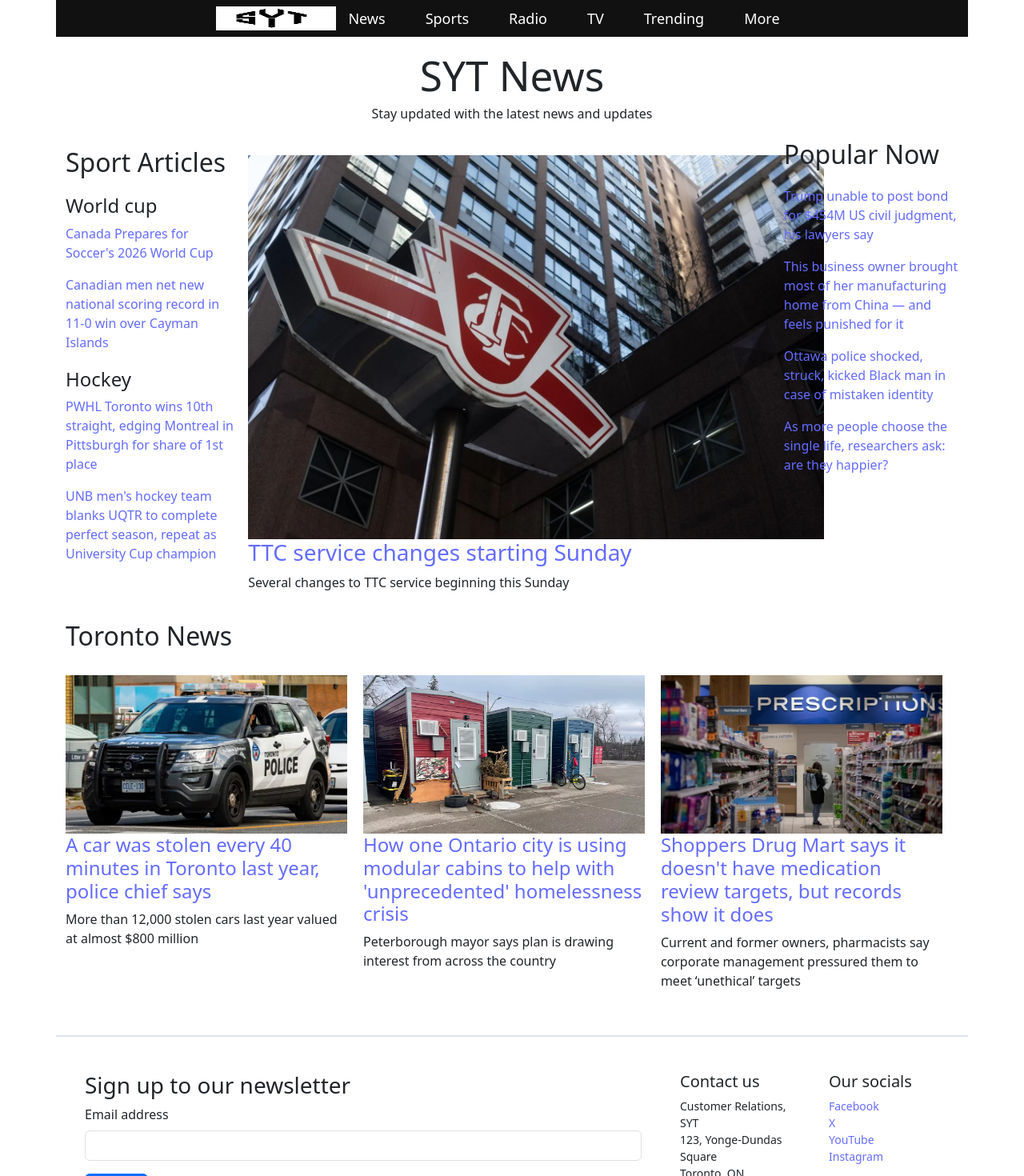
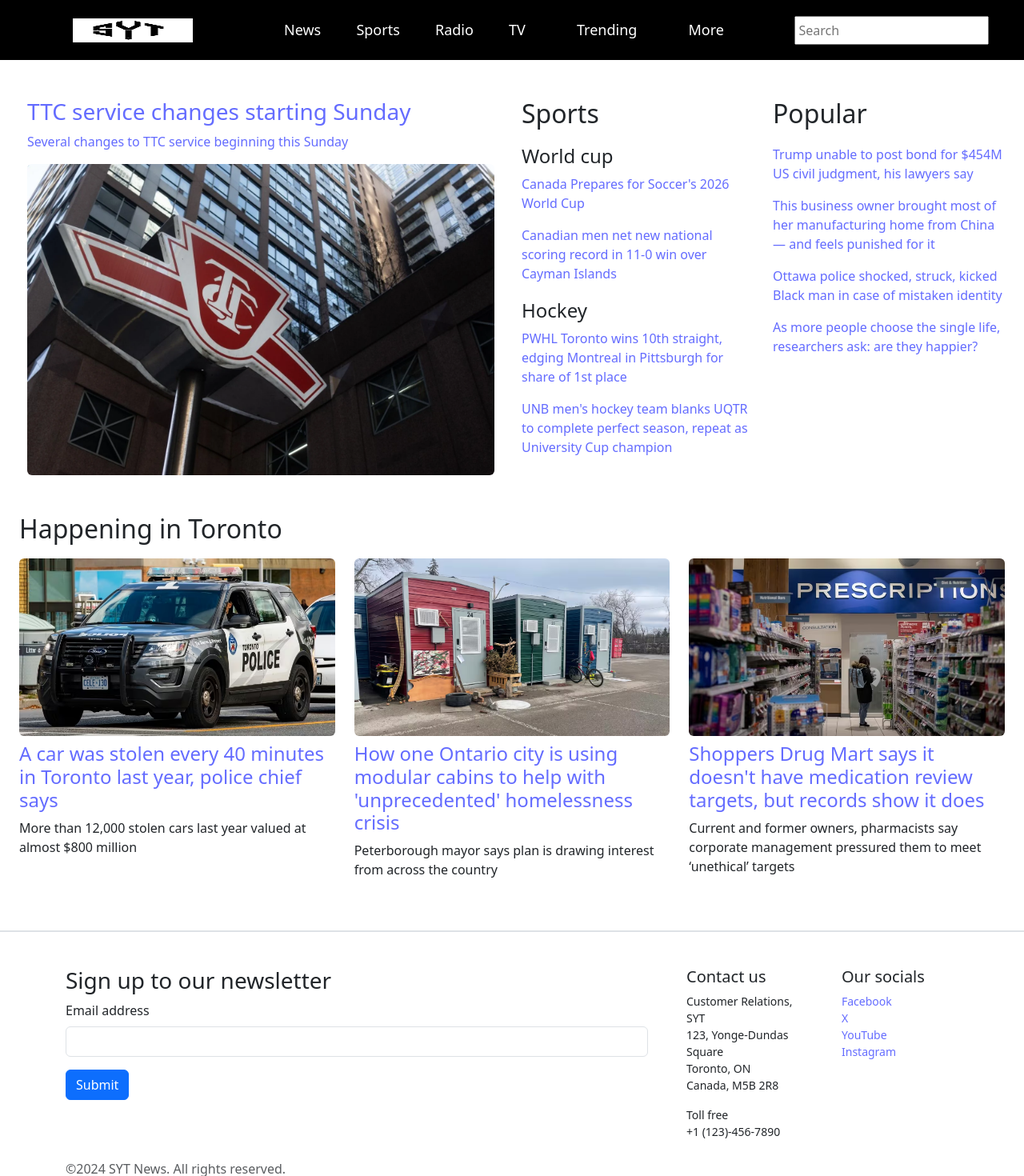
Before and after one commit to Trev241/news, a React (Vite) app: page / in a window 1280 px wide. Shown: the top 1470 px of the page at 80% size. Built offline with nearby package versions, Linux system fonts and the light colour scheme.

Commit message:
Add search functionality

```diff
--- a/package.json
+++ b/package.json
@@ -14,7 +14,7 @@
     "bootstrap": "^5.3.3",
     "react": "^18.2.0",
     "react-dom": "^18.2.0",
-    "react-router-dom": "^5.2.0"
+    "react-router-dom": "^6.22.3"
   },
   "devDependencies": {
     "@types/react": "^18.2.55",
--- a/src/App.jsx
+++ b/src/App.jsx
@@ -1,5 +1,5 @@
 import React from "react";
-import { BrowserRouter as Router, Route, Switch } from "react-router-dom";
+import { BrowserRouter as Router, Route, Routes } from "react-router-dom";
 import Home from "./pages/Home/Home.jsx";
 import Article from "./pages/Article/Article.jsx";
 import News from "./pages/News/News.jsx";
@@ -21,6 +21,7 @@ import image3 from "./assets/articles/putin.jpg";
 import image4 from "./assets/articles/tax.jpg";
 import image5 from "./assets/articles/ttc.jpg";
 import image6 from "./assets/articles/worldcup.jpg";
+import Search from "./pages/Search/Search.jsx";
 
 const App = () => {
   const articles = {
@@ -35,28 +36,26 @@ const App = () => {
   return (
     <Router>
       <Navbar />
-      <div>
-        <Switch>
-          <Route path="/" exact component={Home} />
-          <Route exact path="/article" component={Article} />
+      <Routes>
+        <Route index path="/" element={<Home />} />
+        {/* <Route exact path="/article" component={Article} /> */}
         {Object.entries(articles).map((entry, idx) => {
           return (
             <Route
               key={idx}
               path={`/article/${entry[0]}`}
-                render={(props) => (
+              element={
                 <Article
                   articlePath={entry[1].contentPath}
                   imagePath={entry[1].image}
-                    {...props}
                 />
-                )}
+              }
             />
           );
         })}
-          <Route path="/news" component={News} />
-        </Switch>
-      </div>
+        <Route path="/search" element={<Search />} />
+        <Route path="/news" element={<News />} />
+      </Routes>
       <Footer />
     </Router>
   );
--- a/src/components/Footer/Footer.jsx
+++ b/src/components/Footer/Footer.jsx
@@ -26,7 +26,7 @@ const Footer = () => {
               </button>
             </form>
           </div>
-          <div className="col-md-2">
+          <div className="col-sm">
             <h5>Contact us</h5>
             <div className="small">
               <address>
@@ -40,7 +40,7 @@ const Footer = () => {
               <p>+1 (123)-456-7890</p>
             </div>
           </div>
-          <div className="col-md-2">
+          <div className="col-sm">
             <h5>Our socials</h5>
             <ul className="small m-0 p-0">
               <li>
--- a/src/components/NavBar/NavBar.css
+++ b/src/components/NavBar/NavBar.css
@@ -1,7 +1,7 @@
 .navbar {
   background-color: #111;
   color: #fff;
-   padding: 15px 0;
+  /* padding: 15px 0; */
 }
 
 .navbar-container {
@@ -52,5 +52,4 @@
     height: 20px;
     width: 100px;
   }
-
 }
--- a/src/components/NavBar/NavBar.jsx
+++ b/src/components/NavBar/NavBar.jsx
@@ -1,11 +1,22 @@
 import React from "react";
 import "./NavBar.css";
+import { useNavigate } from "react-router-dom";
 
 const Navbar = () => {
+  const navigate = useNavigate();
+
+  const onSearch = (e) => {
+    e.preventDefault();
+
+    let query = e.target.query.value;
+    navigate(`/search?query=${query}`);
+  };
+
   return (
-    <nav className="navbar">
-      <div className="navbar-container">
-        <div className="navbar-logo">
+    <nav className="bg-black p-2">
+      <div className="container-fluid">
+        <div className="row">
+          <div className="col d-flex justify-content-center align-items-center navbar-logo">
             <a href="/">
               <img
                 src="/src/images/logo.png"
@@ -15,18 +26,20 @@ const Navbar = () => {
               />
             </a>
           </div>
-        <ul className="navbar-menu">
-          <li className="navbar-item">
+
+          <div className="col-lg-6 p-3">
+            <ul className="d-flex flex-wrap m-0 p-0 justify-content-between">
+              <li className="">
                 <a href="/news" className="navbar-link">
                   News
                 </a>
               </li>
-          <li className="navbar-item">
+              <li className="">
                 <a href="/sport" className="navbar-link">
                   Sports
                 </a>
               </li>
-          <li className="navbar-item">
+              <li className="">
                 <a href="/radio" className="navbar-link">
                   Radio
                 </a>
@@ -48,6 +61,14 @@ const Navbar = () => {
               </li>
             </ul>
           </div>
+
+          <div className="col d-flex justify-content-center align-items-center">
+            <form onSubmit={onSearch}>
+              <input id="query" className="p-1" placeholder="Search" />
+            </form>
+          </div>
+        </div>
+      </div>
     </nav>
   );
 };
--- a/src/pages/Home/Home.jsx
+++ b/src/pages/Home/Home.jsx
@@ -4,117 +4,158 @@ import toronto_n1 from "./../../assets/toronto-news/toronto-n1.png";
 import toronto_n2 from "./../../assets/toronto-news/toronto-n2.png";
 import toronto_n3 from "./../../assets/toronto-news/toronto-n3.png";
 import "./Home.css";
+import { Link } from "react-router-dom";
 
 const Home = () => {
   return (
-      <div className="container">
-         <header>
-            <h1>SYT News</h1>
-            <p>Stay updated with the latest news and updates</p>
-         </header>
-         <div className="main-content">
-            <section className="sidebar">
+    <div className="container-fluid">
+      <div className="container-fluid my-5 main-content">
+        <div className="row">
+          <section className="col-lg-6 main-feature">
+            <div className="featured-news">
+              <div className="news-list">
+                <div>
+                  <Link to="article/ttc">
+                    <h3>TTC service changes starting Sunday</h3>
+                    <p>Several changes to TTC service beginning this Sunday</p>
+                    <img
+                      className="rounded img-fluid"
+                      src={image}
+                      alt="Featured News 1"
+                    />
+                  </Link>
+                </div>
+              </div>
+            </div>
+          </section>
+          <section className="col-md">
             <div className="sidebar-news">
-                  <h2>Sport Articles</h2>
+              <h2>Sports</h2>
               <div className="news-list">
                 <div className="news-item">
                   <h4>World cup</h4>
-                        <a href="article">
+                  <Link to="article/worldcup">
                     <p>Canada Prepares for Soccer's 2026 World Cup</p>
-                        </a>
-                        <a href="article">
-                           <p>Canadian men net new national scoring record in 11-0 win over Cayman Islands</p>
+                  </Link>
+                  <a href="">
+                    <p>
+                      Canadian men net new national scoring record in 11-0 win
+                      over Cayman Islands
+                    </p>
                   </a>
                 </div>
                 <div className="news-item">
                   <h4>Hockey</h4>
-                        <a href="article">
-                           <p>PWHL Toronto wins 10th straight, edging Montreal in Pittsburgh for share of 1st place</p>
+                  <a href="">
+                    <p>
+                      PWHL Toronto wins 10th straight, edging Montreal in
+                      Pittsburgh for share of 1st place
+                    </p>
                   </a>
-                        <a href="article">
-                           <p>UNB men's hockey team blanks UQTR to complete perfect season, repeat as University Cup
-                              champion </p>
+                  <a href="">
+                    <p>
+                      UNB men's hockey team blanks UQTR to complete perfect
+                      season, repeat as University Cup champion{" "}
+                    </p>
                   </a>
                 </div>
               </div>
             </div>
           </section>
-            <section className="main-feature">
-               <div className="featured-news">
+          <section className="col-md">
+            <div className="menu-news">
+              <h2>Popular</h2>
               <div className="news-list">
                 <div className="news-item">
-                        <a href="article">
-                           <img src={image} alt="Featured News 1"/>
-                           <div className="news-content">
-                              <h3>TTC service changes starting Sunday</h3>
-                           </div>
+                  <a href="">
+                    <p>
+                      Trump unable to post bond for $454M US civil judgment, his
+                      lawyers say
+                    </p>
                   </a>
-                        <p>Several changes to TTC service beginning this Sunday</p>
+                  <a href="">
+                    <p>
+                      This business owner brought most of her manufacturing home
+                      from China — and feels punished for it
+                    </p>
+                  </a>
+                  <a href="">
+                    <p>
+                      Ottawa police shocked, struck, kicked Black man in case of
+                      mistaken identity
+                    </p>
+                  </a>
+                  <a href="">
+                    <p>
+                      As more people choose the single life, researchers ask:
+                      are they happier?
+                    </p>
+                  </a>
                 </div>
               </div>
             </div>
           </section>
-   <section className="menu">
-      <div className="menu-news">
-         <h2>Popular Now</h2>
-         <div className="news-list">
-            <div className="news-item">
-               <a href="article">
-                  <p>Trump unable to post bond for $454M US civil judgment, his lawyers say</p>
-               </a>
-               <a href="article">
-                  <p>This business owner brought most of her manufacturing home from China — and feels punished
-                     for it</p>
-               </a>
-               <a href="article">
-                  <p>Ottawa police shocked, struck, kicked Black man in case of mistaken identity</p>
-               </a>
-               <a href="article">
-                  <p>As more people choose the single life, researchers ask: are they happier?</p>
-               </a>
+        </div>
       </div>
 
+      <section className="container-fluid mb-5 additional-news">
+        <h2>Happening in Toronto</h2>
+        <div className="row news-list">
+          <div className="col-sm">
+            <a href="#">
+              <img
+                className="img-fluid my-2 rounded"
+                src={toronto_n1}
+                alt="Toronto New 1"
+              />
+              <h4>
+                A car was stolen every 40 minutes in Toronto last year, police
+                chief says
+              </h4>
+            </a>
+            <p>
+              More than 12,000 stolen cars last year valued at almost $800
+              million
+            </p>
+          </div>
+          <div className="col-sm">
+            <a href="#">
+              <img
+                className="img-fluid my-2 rounded"
+                src={toronto_n2}
+                alt="Toronto New 2"
+              />
+              <h4>
+                How one Ontario city is using modular cabins to help with
+                'unprecedented' homelessness crisis
+              </h4>
+            </a>
+            <p>
+              Peterborough mayor says plan is drawing interest from across the
+              country
+            </p>
+          </div>
+          <div className="col-sm">
+            <a href="#">
+              <img
+                className="img-fluid my-2 rounded"
+                src={toronto_n3}
+                alt="Toronto New 3"
+              />
+              <h4>
+                Shoppers Drug Mart says it doesn't have medication review
+                targets, but records show it does
+              </h4>
+            </a>
+            <p>
+              Current and former owners, pharmacists say corporate management
+              pressured them to meet ‘unethical’ targets
+            </p>
           </div>
         </div>
       </section>
     </div>
-   <section className="additional-news">
-      <h2>Toronto News</h2>
-      <div className="news-list">
-         <div className="news-item">
-            <a href="#">
-               <img src={toronto_n1} alt="Toronto New 1"/>
-               <h4>A car was stolen every 40 minutes in Toronto last year, police chief says</h4>
-            </a>
-            <p>More than 12,000 stolen cars last year valued at almost $800 million
-            </p>
-
-         </div>
-         <div className="news-item">
-            <a href="#">
-               <img src={toronto_n2} alt="Toronto New 2"/>
-               <h4>How one Ontario city is using modular cabins to help with 'unprecedented' homelessness
-                  crisis</h4>
-            </a>
-            <p>Peterborough mayor says plan is drawing interest from across the country
-            </p>
-         </div>
-         <div className="news-item">
-            <a href="#">
-               <img src={toronto_n3} alt="Toronto New 3"/>
-               <h4>Shoppers Drug Mart says it doesn't have medication review targets, but records show it does
-               </h4>
-            </a>
-            <p>Current and former owners, pharmacists say corporate management pressured them to meet
-               ‘unethical’
-               targets</p>
-         </div>
-
-      </div>
-   </section>
-</div>
-)
-   ;
+  );
 };
 
 export default Home;
--- /dev/null
+++ b/src/pages/Search/Search.jsx
@@ -0,0 +1,73 @@
+import React, { useEffect, useState } from "react";
+
+import article1 from "../../assets/articles/nba.txt";
+import article2 from "../../assets/articles/premier.txt";
+import article3 from "../../assets/articles/putin.txt";
+import article4 from "../../assets/articles/tax.txt";
+import article5 from "../../assets/articles/ttc.txt";
+import article6 from "../../assets/articles/worldcup.txt";
+import { useSearchParams } from "react-router-dom";
+
+const Search = () => {
+  const [searchParams] = useSearchParams();
+  const [articleData, setArticleData] = useState();
+  const [results, setResults] = useState([]);
+
+  const articles = {
+    nba: article1,
+    premier: article2,
+    putin: article3,
+    tax: article4,
+    ttc: article5,
+    worldcup: article6,
+  };
+
+  useEffect(() => {
+    (async () => {
+      for (let name in articles) {
+        articles[name] = await (await fetch(articles[name])).text();
+      }
+      setArticleData(articles);
+    })();
+  }, []);
+
+  useEffect(() => {
+    const results = [];
+    const query = searchParams.get("query");
+
+    for (let name in articleData) {
+      let pattern = new RegExp(query, "i");
+      if (articleData[name].match(pattern)) results.push(name);
+    }
+
+    setResults(results);
+  }, [searchParams, articleData]);
+
+  return (
+    <div className="container">
+      <h1>Search results</h1>
+      <p className="lead">
+        For articles containing "<i>{searchParams.get("query")}</i>"
+      </p>
+      <ul>
+        {results.length > 0 ? (
+          results.map((result, idx) => {
+            let lines = articleData[result].split("\n");
+            return (
+              <li key={idx} className="mb-2">
+                <div>
+                  <a href={`/article/${result}`}>{lines[0]}</a>
+                  <p>{lines[1].slice(0, 100).trim()}...</p>
+                </div>
+              </li>
+            );
+          })
+        ) : (
+          <i>No related articles found.</i>
+        )}
+      </ul>
+    </div>
+  );
+};
+
+export default Search;
```
Also changed, not shown: 1 other file (tests, documents, lock files or other folders). Lines whose indentation alone changed are shown as unchanged.
